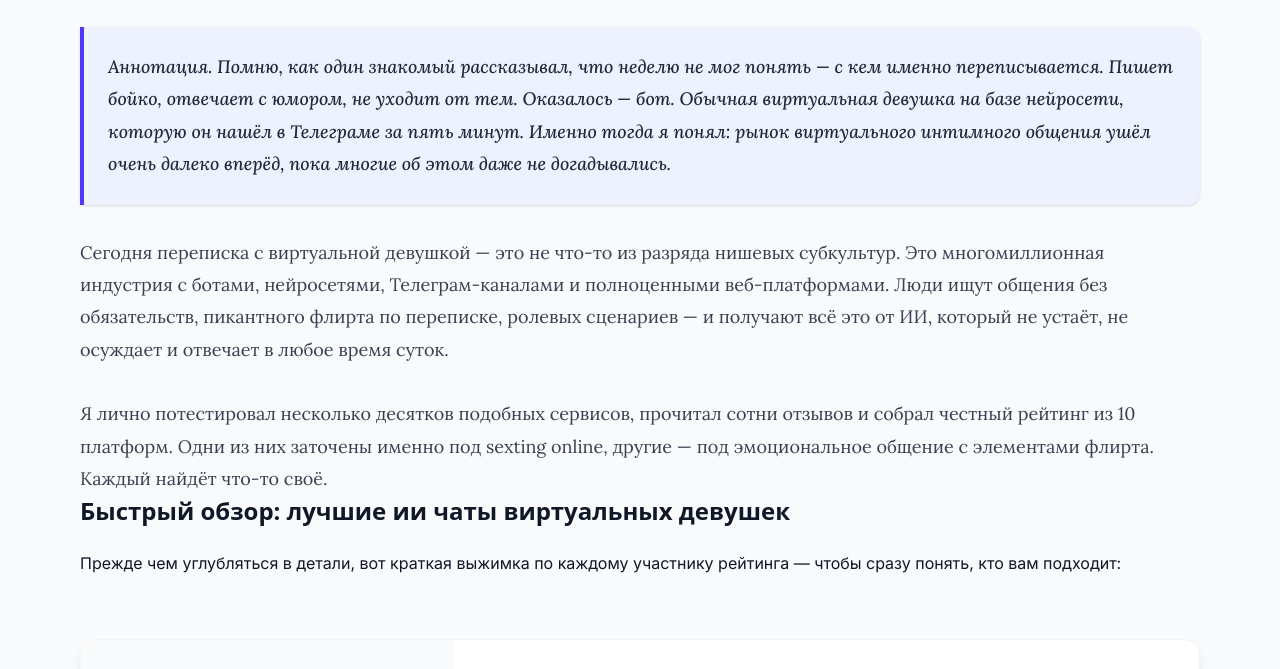
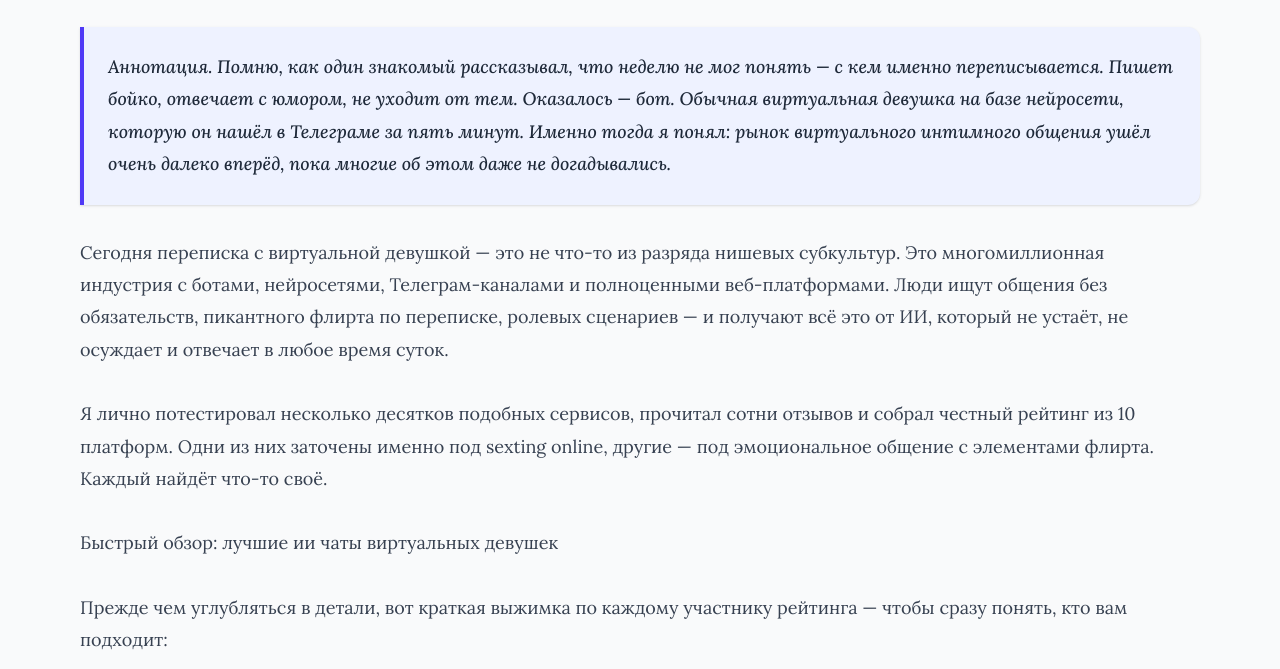
Before and after one commit to virtualnaya-devushka/virtualnaya-devushka.github.io, a plain HTML site: page index.html in a window 1280 px wide. Shown: the part 258-927 px from the top of the page. Drawn offline with nearby package versions, Linux system fonts and the light colour scheme.

Commit message:
Update index.html

```diff
--- a/index.html
+++ b/index.html
@@ -87,10 +87,10 @@
 
 <p>Я лично потестировал несколько десятков подобных сервисов, прочитал сотни отзывов и собрал честный рейтинг из 10 платформ. Одни из них заточены именно под sexting online, другие &mdash; под эмоциональное общение с элементами флирта. Каждый найдёт что-то своё.</p>
 
+            <h2>Быстрый обзор: лучшие ии чаты виртуальных девушек</h2>
+        <p>Прежде чем углубляться в детали, вот краткая выжимка по каждому участнику рейтинга — чтобы сразу понять, кто вам подходит:</p>
+
         </article>
-
-        <h2 class="text-2xl font-bold font-sans mb-6 text-gray-900">Быстрый обзор: лучшие ии чаты виртуальных девушек</h2>
-        <p class="mb-4">Прежде чем углубляться в детали, вот краткая выжимка по каждому участнику рейтинга — чтобы сразу понять, кто вам подходит:</p>
 
         <!-- RATING SECTION -->
         <section id="rating" class="py-12">
```
